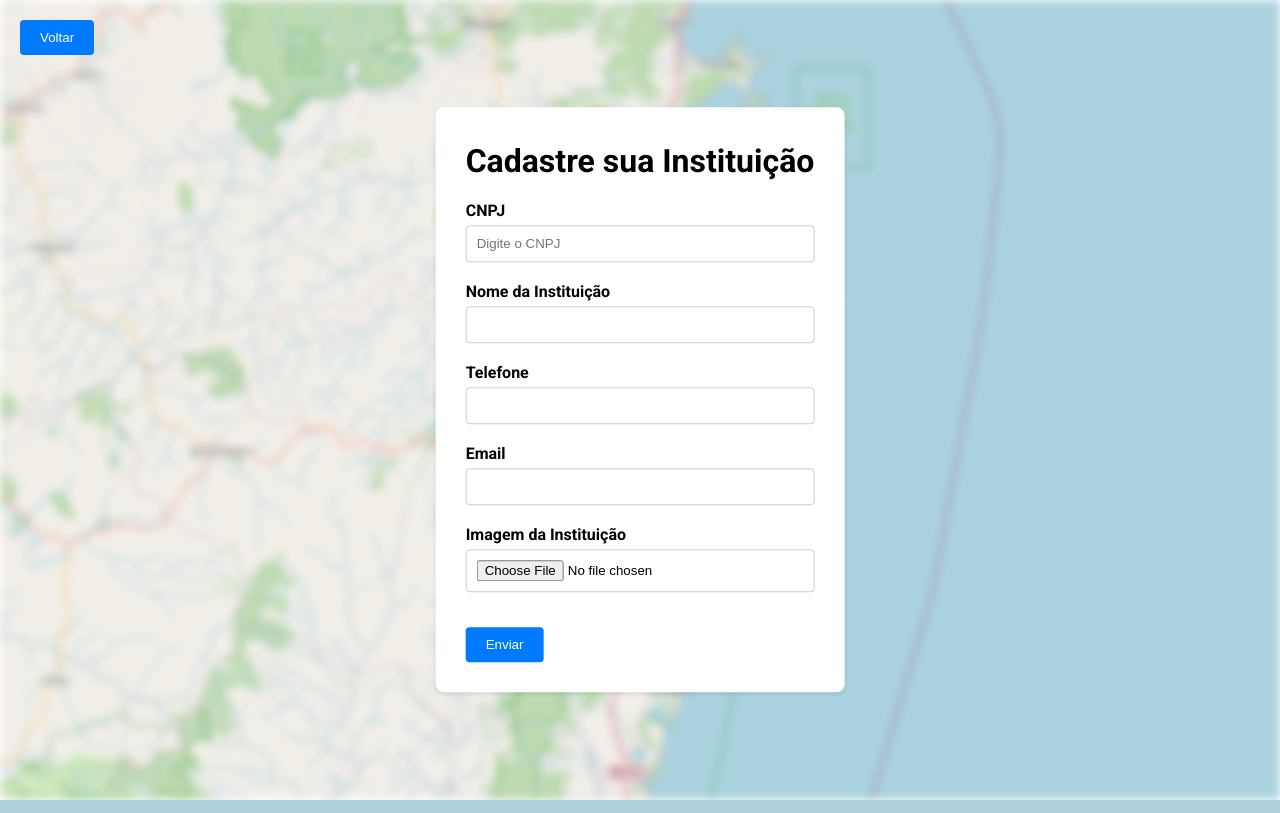
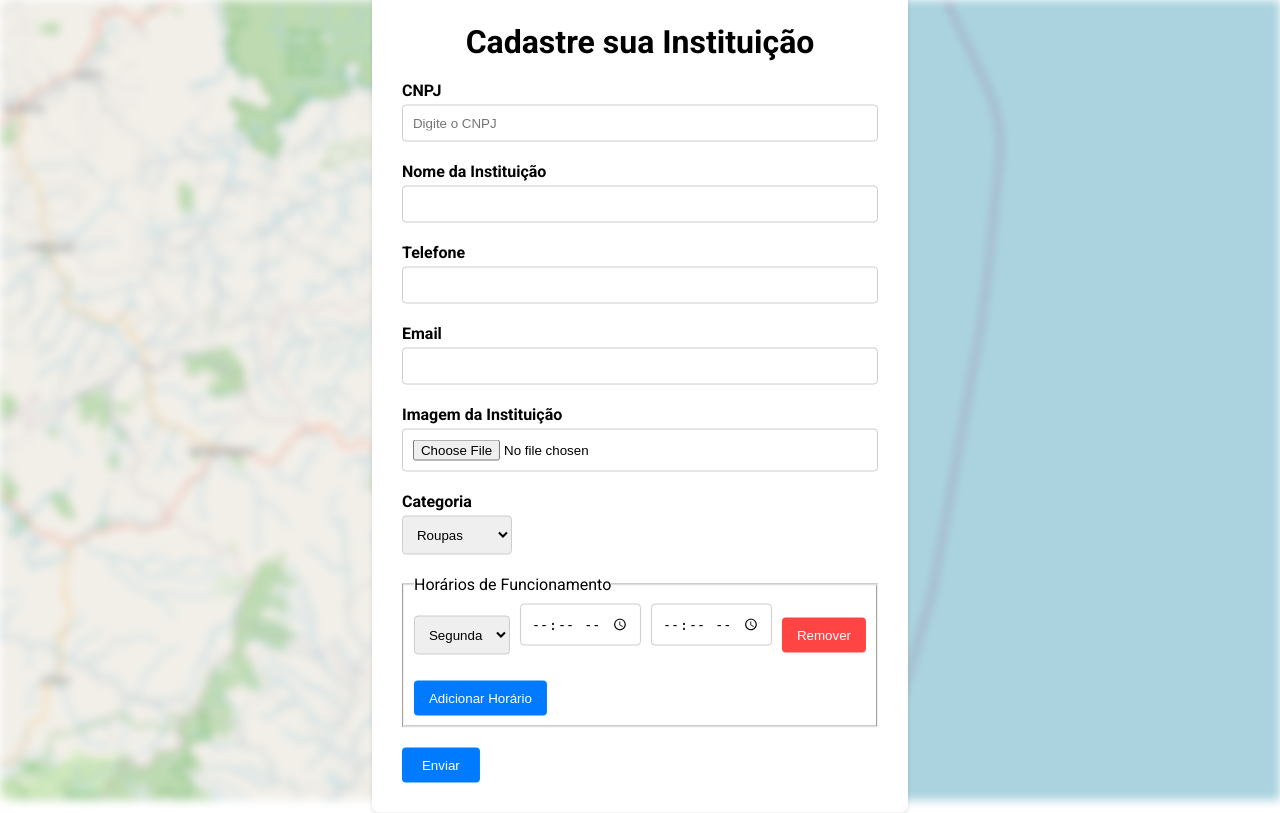
Before and after one commit to EduardoBitt/UiHelp, a PHP site: page /cadastro.html in a window 1280 px wide. Run offline with PHP 8.4, Linux system fonts and the light colour scheme.

Commit message:
adição de mais inputs no formulário, alterações no menu e inserção de pin no mapa.

```diff
--- a/cadastro.html
+++ b/cadastro.html
@@ -26,13 +26,44 @@
         <input type="email" id="email" required>
 
         <label for="imagem">Imagem da Instituição</label>
-        <input type="file">
+        <input type="file" id="imagem" required>
+
+        <label for="categoria">Categoria</label>
+        <select name="categoria" id="categoria" required>
+            <option value="roupas">Roupas</option>
+            <option value="moveis">Móveis</option>
+            <option value="brinquedos">Brinquedos</option>
+            <option value="alimentos">Alimentos</option>
+            <option value="residuos">Residuos</option>
+        </select>
+
+
+        <fieldset id="horarios">
+            <legend>Horários de Funcionamento</legend>
+            <div id="horariosContainer">
+                <div class="horario">
+                    <select class="dia-da-semana">
+                        <option value="segunda">Segunda</option>
+                        <option value="terca">Terça</option>
+                        <option value="quarta">Quarta</option>
+                        <option value="quinta">Quinta</option>
+                        <option value="sexta">Sexta</option>
+                        <option value="sabado">Sábado</option>
+                        <option value="domingo">Domingo</option>
+                    </select>
+                    <input type="time" class="horario-abertura" required>
+                    <input type="time" class="horario-fechamento" required>
+                    <button type="button" class="remove-horario">Remover</button>
+                </div>
+            </div>
+            <button type="button" id="addHorario">Adicionar Horário</button>
+        </fieldset>
+
 
         <p id="resposta"></p>
+
         <button type="submit">Enviar</button>
     </form>
-
-    <a href="index.html"><button class="back-btn">Voltar</button></a>
 
     <script src="script.js"></script>
 </body>
--- a/script.js
+++ b/script.js
@@ -35,6 +35,39 @@ cnpjInput.addEventListener('input', function () {
     this.value = formatarCNPJ(this.value);
 });
 
+document.addEventListener('DOMContentLoaded', function() {
+    const addHorarioButton = document.getElementById('addHorario');
+    const horariosContainer = document.getElementById('horariosContainer');
+
+    // Função para adicionar novos campos de horário
+    addHorarioButton.addEventListener('click', function() {
+        const novoHorario = document.createElement('div');
+        novoHorario.classList.add('horario');
+        novoHorario.innerHTML = `
+            <select class="dia-da-semana">
+                <option value="segunda">Segunda</option>
+                <option value="terca">Terça</option>
+                <option value="quarta">Quarta</option>
+                <option value="quinta">Quinta</option>
+                <option value="sexta">Sexta</option>
+                <option value="sabado">Sábado</option>
+                <option value="domingo">Domingo</option>
+            </select>
+            <input type="time" class="horario-abertura" required>
+            <input type="time" class="horario-fechamento" required>
+            <button type="button" class="remove-horario">Remover</button>
+        `;
+        horariosContainer.appendChild(novoHorario);
+
+        // Adicionar evento para remover o horário
+        novoHorario.querySelector('.remove-horario').addEventListener('click', function() {
+            horariosContainer.removeChild(novoHorario);
+        });
+    });
+});
+
+
+
 // Evento de envio do formulário
 const form = document.getElementById('cnpjForm');
 form.addEventListener('submit', async function (event) {
--- a/style.css
+++ b/style.css
@@ -34,6 +34,7 @@ form {
 form h1 {
     text-align: center;
     margin-top: 5px;
+    margin-bottom: 20px;
 }
 
 label {
@@ -69,34 +70,103 @@ button[type="submit"]:hover {
     font-size: 15px;
 }
 
+#categoria{
+    margin-bottom: 20px;
+    border: 1px solid #ccc;
+    border-radius: 4px;
+    padding: 10px;
+}
 
-.back-btn{
-    position: absolute;
-    top: 20px;
-    left: 20px;
-    z-index: 1000;
+
+/* Estilo para a seção de horários */
+
+.horario-container {
+    display: flex;
+    flex-direction: column; /* Empilha os campos de horário */
+    margin-bottom: 20px; /* Espaçamento inferior */
+    padding: 20px;
+    background-color: #f9f9f9; /* Fundo leve */
+    border-radius: 8px; /* Bordas arredondadas */
+    box-shadow: 0 2px 4px rgba(0, 0, 0, 0.1); /* Sombra suave */
+}
+
+.horario {
+    display: flex;
+    align-items: center; /* Alinha os itens verticalmente */
+    margin-bottom: 15px; /* Espaçamento entre horários */
+}
+
+.horario select,
+.horario input[type="time"] {
+    flex: 1; /* Faz os campos ocuparem o espaço disponível */
+    padding: 10px; /* Espaçamento interno */
+    margin-right: 10px; /* Espaço entre os campos */
+    border: 1px solid #ccc; /* Borda padrão */
+    border-radius: 4px; /* Bordas arredondadas */
+    transition: border-color 0.3s; /* Transição suave */
+}
+
+.horario select:focus,
+.horario input[type="time"]:focus {
+    border-color: #007bff; /* Cor ao focar */
+    outline: none; /* Remove a borda padrão do foco */
+}
+
+.button-container {
+    display: flex;
+    justify-content: space-between; /* Espaça os botões de adicionar e remover */
+}
+
+button#addHorario {
     background-color: #007bff;
     color: #ffffff;
     border: none;
-    padding: 10px 20px;
+    padding: 10px 15px;
     border-radius: 4px;
     cursor: pointer;
-    transition: background-color 0.3s ease;
+    transition: background-color 0.3s;
 }
 
-.back-btn:hover{
+button#addHorario:hover {
     background-color: #0056b3;
 }
+
+button.remove-horario {
+    background-color: #ff4444;
+    color: #ffffff;
+    border: none;
+    padding: 10px 15px;
+    border-radius: 4px;
+    cursor: pointer;
+    transition: background-color 0.3s;
+}
+
+button.remove-horario:hover {
+    background-color: #c0392b; /* Cor ao passar o mouse */
+}
+
+#horarios{
+    padding: 10px;
+    margin-bottom: 20px;
+}
+
+
 
 
 
 
 /*-------------------------- CSS relacionado ao mapa  --------------------------*/
 
+* {
+    margin: 0;
+    padding: 0;
+    box-sizing: border-box;
+}
+
 html, body {
     height: 100%;
     margin: 0;
-    font-family: Roboto;
+    font-family: 'Roboto', sans-serif;
 }
 
 #map {
```
Also changed, not shown: other parts of style.css (+107 -61 lines), index.html (+24 -35 lines), map.js (+18 -3 lines), img/procrep.jpg (added), img/whatsapp.png (added).
